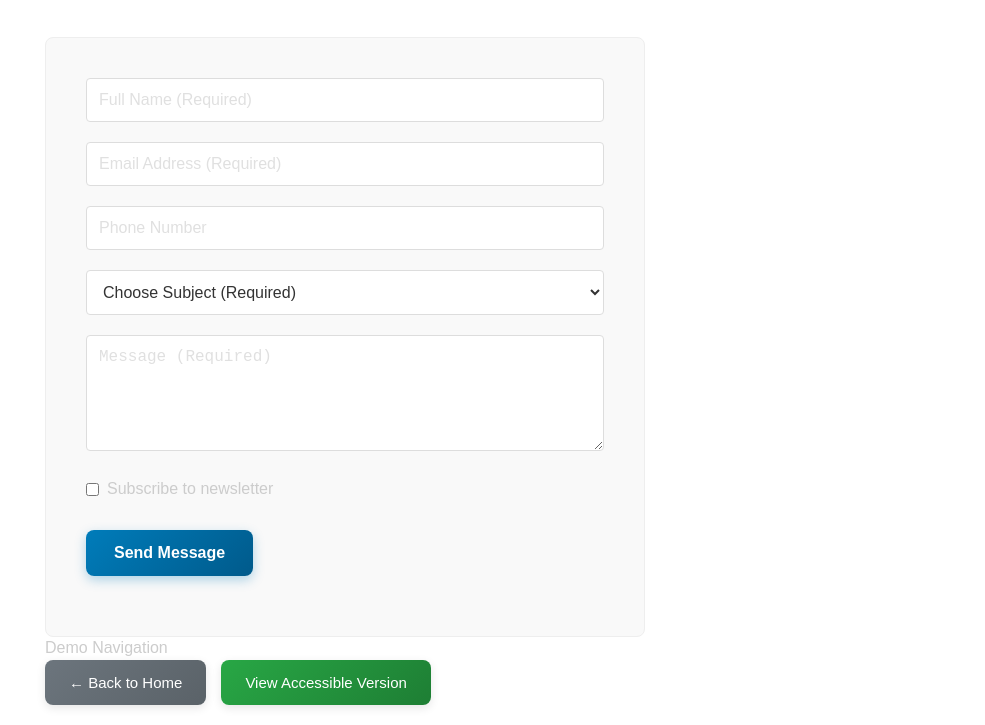
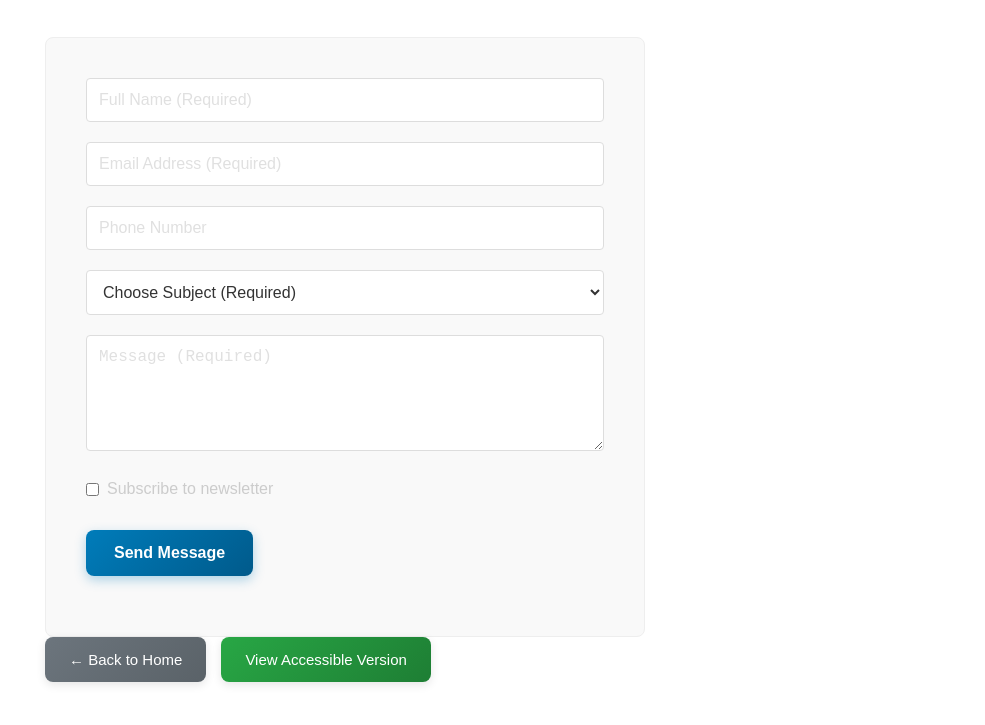
Before and after one commit to rtmakatura/accessibility-demo, a plain HTML site: page inaccessible.html in a window 1280 px wide. Shown: the part 162-887 px from the top of the page, without its empty margins (295-1280 px from the left). After the commit the page ends 864 px from the top, so only its background shows below. Drawn offline with Linux system fonts and the light colour scheme.

Commit message:
Update inaccessible.html

```diff
--- a/inaccessible.html
+++ b/inaccessible.html
@@ -305,9 +305,6 @@
         <!-- Platform Navigation - Not part of the form demo -->
         <div class="platform-nav">
             <div class="nav-separator"></div>
-            <div class="nav-label">
-                <span>Demo Navigation</span>
-            </div>
             <div class="nav-buttons">
                 <a href="index.html" class="nav-btn home-btn">
                     ← Back to Home
```
